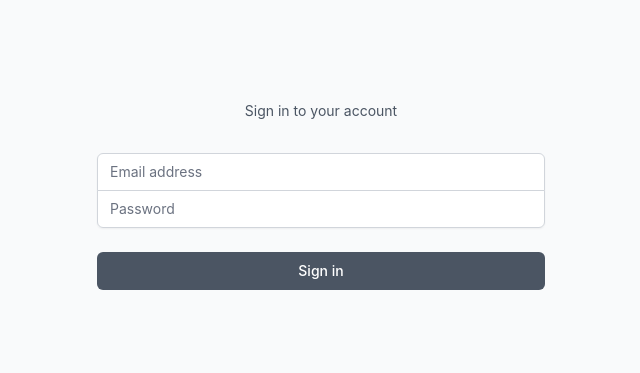
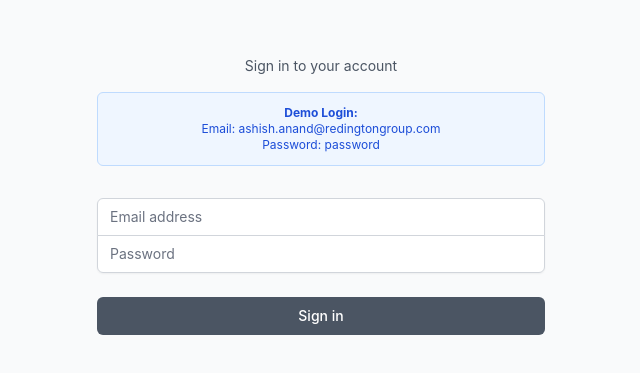
Before and after one commit to ashish12513/cudos-dashboard-app, a Next.js app: page /login in a window 1280 px wide. Shown: the part 217-590 px from the top of the page, without its empty margins (319-959 px from the left). Built offline with nearby package versions, Linux system fonts and the light colour scheme.

Commit message:
Fix login network error: rebuild cache, improve error handling, add demo credentials

```diff
--- a/src/pages/login.tsx
+++ b/src/pages/login.tsx
@@ -22,14 +22,18 @@
         body: JSON.stringify({ email, password }),
       })
 
+      const data = await response.json()
+
       if (response.ok) {
+        // Store user info in localStorage for the dashboard
+        localStorage.setItem('user', JSON.stringify(data.user))
         router.push('/dashboard')
       } else {
-        const data = await response.json()
         setError(data.message || 'Login failed')
       }
     } catch (err) {
-      setError('Network error. Please try again.')
+      console.error('Login error:', err)
+      setError('Network error. Please check your connection and try again.')
     } finally {
       setLoading(false)
     }
@@ -45,6 +49,13 @@
           <p className="mt-2 text-center text-sm text-gray-600">
             Sign in to your account
           </p>
+          <div className="mt-4 p-3 bg-blue-50 border border-blue-200 rounded-md">
+            <p className="text-xs text-blue-700 text-center">
+              <strong>Demo Login:</strong><br />
+              Email: ashish.anand@redingtongroup.com<br />
+              Password: password
+            </p>
+          </div>
         </div>
 
         <form className="mt-8 space-y-6" onSubmit={handleSubmit}>
```
Also changed, not shown: 1 other file (tests, documents, lock files or other folders).
